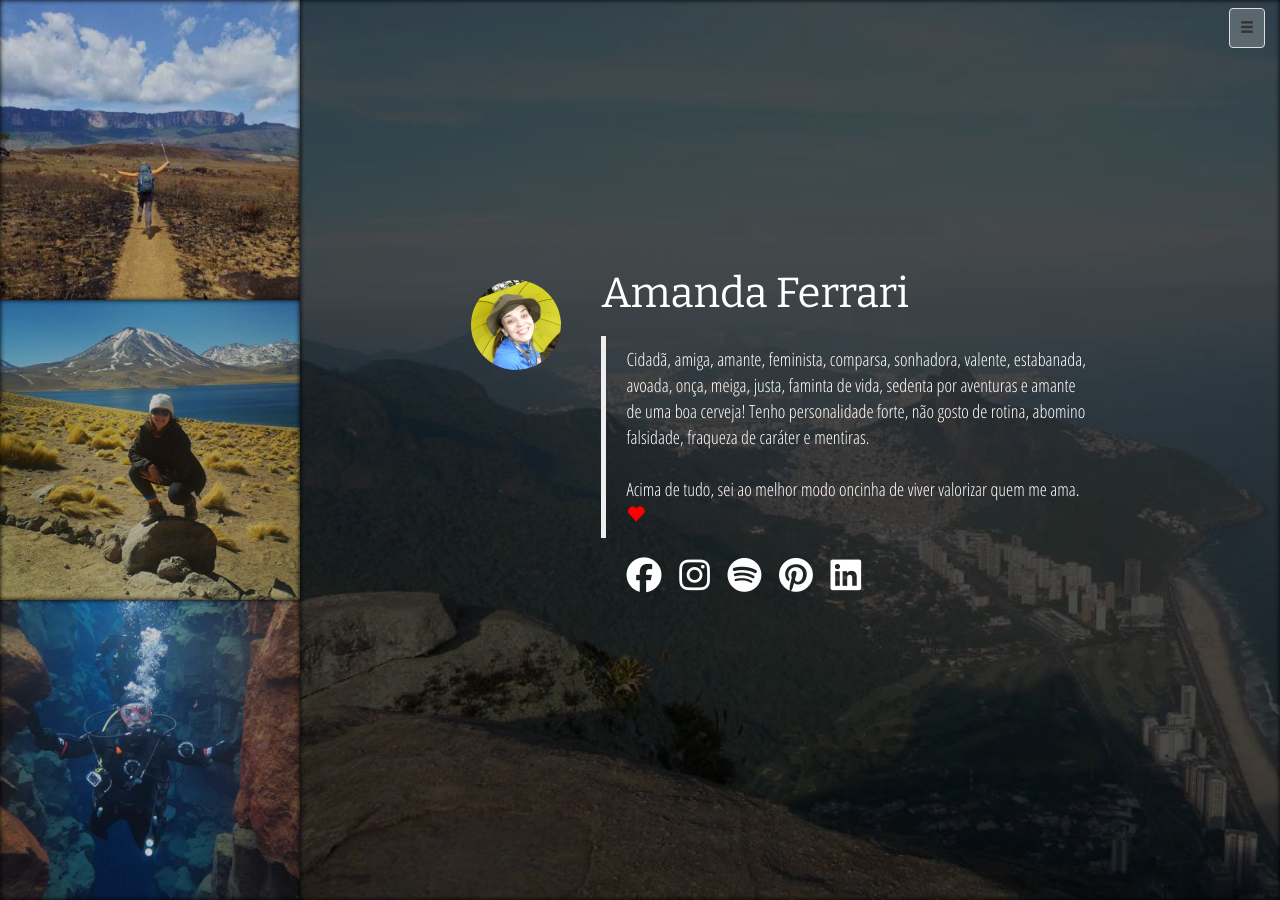
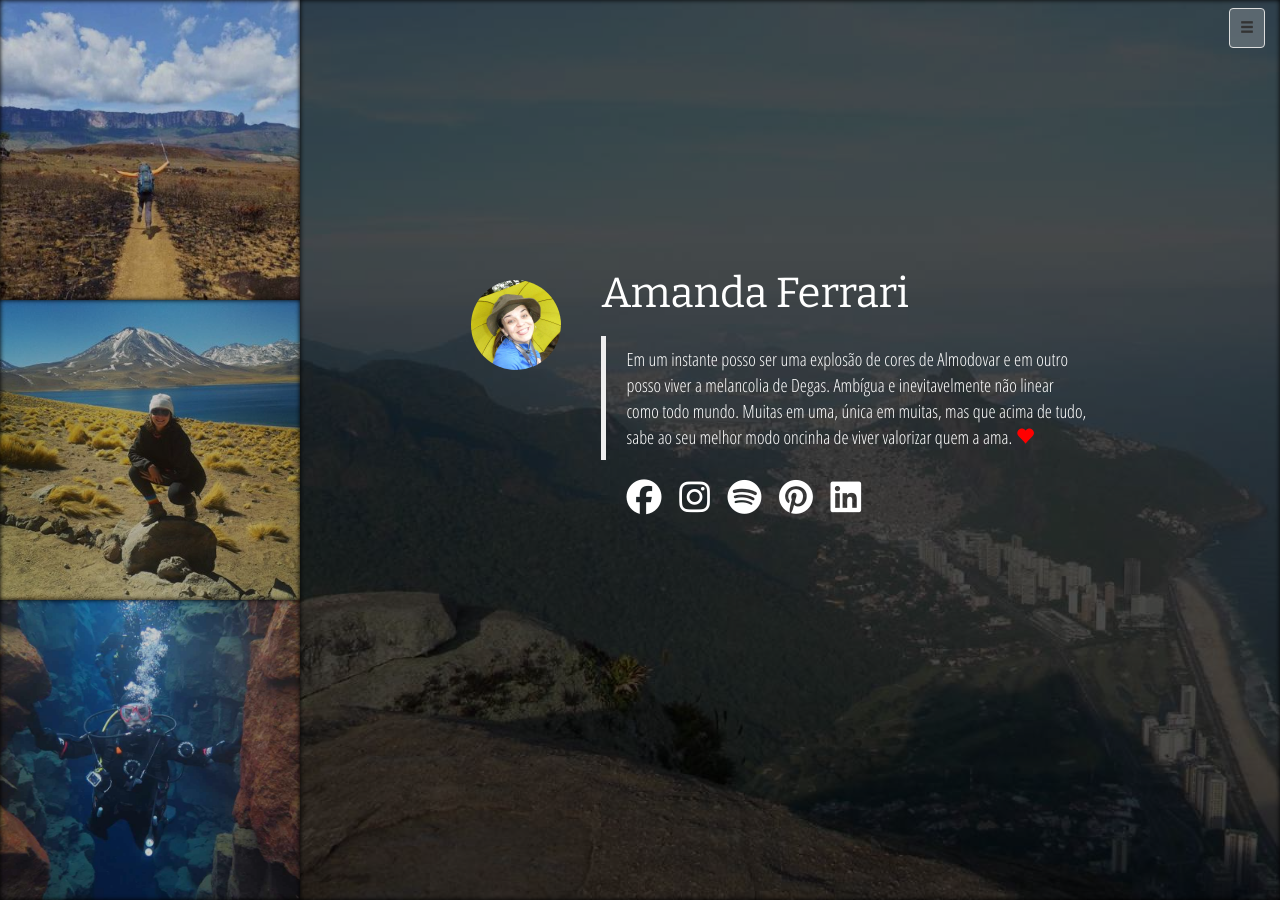
Before and after one commit to amandaferrari/project-grace-marguerite, a Jekyll site: the page built from about/index.html, in a window 1280 px wide. Built offline with Jekyll 4.4.1, drawn with Linux system fonts in a browser that asks for light colours; nearby versions of some CDN libraries; some web fonts are replaced.

Commit message:
Change about-me description and update instagram link

```diff
--- a/about/index.html
+++ b/about/index.html
@@ -12,13 +12,12 @@ title: Amanda's Blog · Sobre mim
 		<img src="{{ site.baseurl }}/assets/images/thumbnails/thumbnail.jpg" alt="" class="myphoto img-circle" width="90px" height="90px">
 		<main>
 			<h1>Amanda Ferrari</h1>
-			<blockquote>Cidadã, amiga, amante, feminista, comparsa, sonhadora, valente, estabanada, avoada, onça, meiga, justa, faminta de vida, sedenta por aventuras e amante de uma boa cerveja! Tenho personalidade forte, não gosto de rotina, abomino falsidade, fraqueza de caráter e mentiras.
-			<br><br>Acima de tudo, sei ao melhor modo oncinha de viver valorizar quem me ama. <span class="glyphicon glyphicon-heart" style="color: red"></span> </blockquote>
+			<blockquote>Em um instante posso ser uma explosão de cores de Almodovar e em outro posso viver a melancolia de Degas. Ambígua e inevitavelmente não linear como todo mundo. Muitas em uma, única em muitas, mas que acima de tudo, sabe ao seu melhor modo oncinha de viver valorizar quem a ama. <span class="glyphicon glyphicon-heart" style="color: red"></span> </blockquote>
 
 
 			<ul id="social-icons">
 				<li><a target="_blank" href="https://www.facebook.com/amanda.ferrari.750"><i class="fa fa-facebook-official" aria-hidden="true"></i></a></li>
-				<li><a target="_blank" href="https://www.instagram.com/amandita_ferrari/?hl=en"><i class="fa fa-instagram" aria-hidden="true"></i></a></li>
+				<li><a target="_blank" href="https://www.instagram.com/amandaferrari___/"><i class="fa fa-instagram" aria-hidden="true"></i></a></li>
 				<li><a target="_blank" href="https://play.spotify.com/user/12155178378"><i class="fa fa-spotify" aria-hidden="true"></i></a></li>
 				<li><a target="_blank" href="https://br.pinterest.com/amandaferrari75/"><i class="fa fa-pinterest" aria-hidden="true"></i></a></li>
 				<li><a target="_blank" href="https://www.linkedin.com/in/amanda-ferrari-48797419/"><i class="fa fa-linkedin-square" aria-hidden="true"></i></a></li>
```
